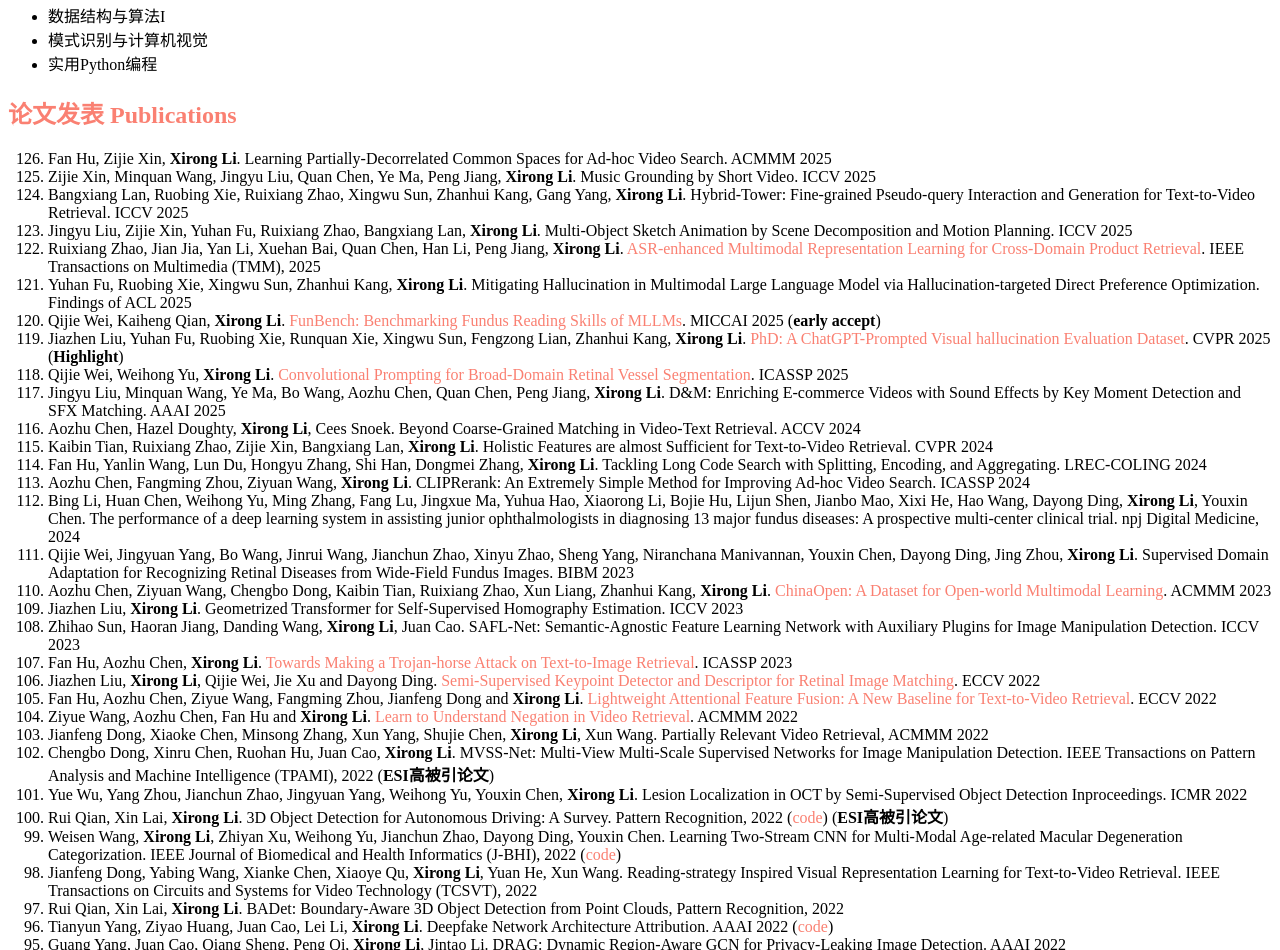
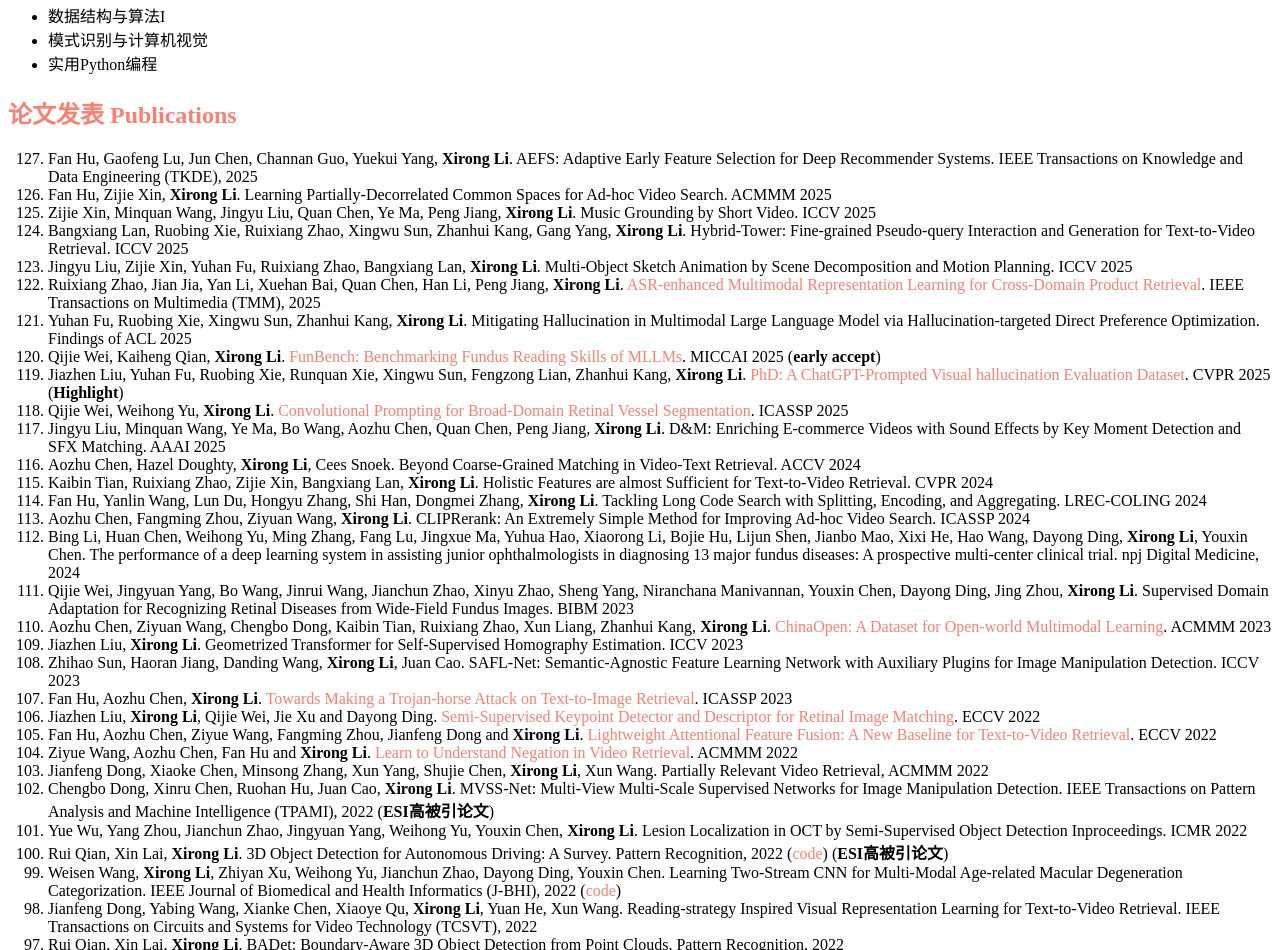
Before and after one commit to li-xirong/li-xirong.github.io, a plain HTML site: page index.html in a window 1280 px wide. Shown: the part 1766-2716 px from the top of the page. Drawn offline with Linux system fonts and the light colour scheme.

Commit message:
Update index.html

```diff
--- a/index.html
+++ b/index.html
@@ -128,6 +128,7 @@
 <h2><a href="https://li-xirong.github.io/pub/" target="_blank">论文发表 Publications</a></h2>
 
 <ol reversed>
+	<li>Fan Hu, Gaofeng Lu, Jun Chen, Channan Guo, Yuekui Yang, <b>Xirong Li</b>. AEFS: Adaptive Early Feature Selection for Deep Recommender Systems. IEEE Transactions on Knowledge and Data Engineering (TKDE), 2025</li>
 	<li>Fan Hu, Zijie Xin, <b>Xirong Li</b>. Learning Partially-Decorrelated Common Spaces for Ad-hoc Video Search. ACMMM 2025</li>
 	<li>Zijie Xin, Minquan Wang, Jingyu Liu, Quan Chen, Ye Ma, Peng Jiang, <b>Xirong Li</b>. Music Grounding by Short Video. ICCV 2025</li>
 	<li>Bangxiang Lan, Ruobing Xie, Ruixiang Zhao, Xingwu Sun, Zhanhui Kang, Gang Yang, <b>Xirong Li</b>. Hybrid-Tower: Fine-grained Pseudo-query Interaction and Generation for Text-to-Video Retrieval. ICCV 2025</li>
```
